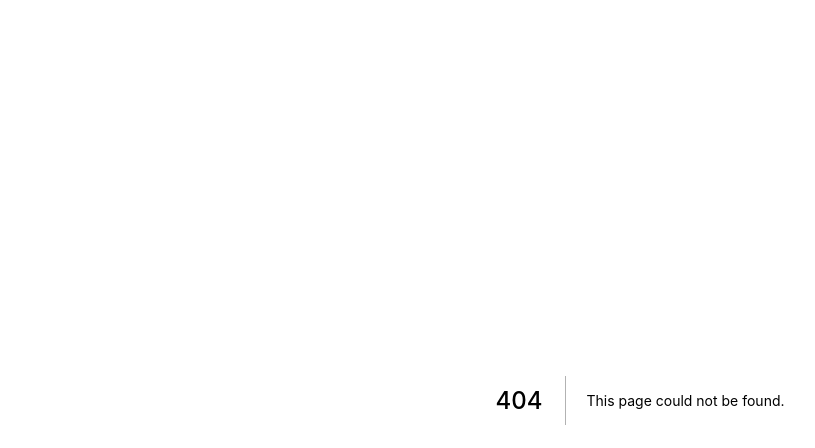
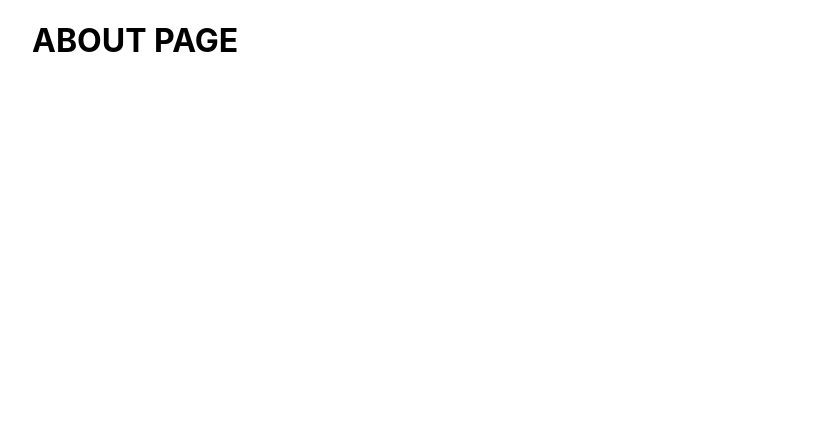
Before and after one commit to huseyinbattal/next.js-vercel, a Next.js app: page /about in a window 1280 px wide. Before the commit this address had no page. Shown: the top 448 px of the page, without its empty margins (0-815 px from the left). Built offline with nearby package versions, Linux system fonts and the light colour scheme.

Commit message:
change css style

```diff
--- a/next.config.js
+++ b/next.config.js
@@ -2,6 +2,6 @@
 const nextConfig = {
   reactStrictMode: true,
   swcMinify: true,
-}
+};
 
-module.exports = nextConfig
+module.exports = nextConfig;
--- a/package.json
+++ b/package.json
@@ -5,7 +5,7 @@
   "scripts": {
     "dev": "next dev",
     "build": "next build",
-    "start": "next start",
+    "start": "next start -p 5000",
     "lint": "next lint"
   },
   "dependencies": {
--- /dev/null
+++ b/pages/about.js
@@ -0,0 +1,16 @@
+import Head from 'next/head'
+import Image from 'next/image'
+import styles from '../styles/Home.module.css'
+
+export default function About() {
+  return (
+    <div className={styles.container}>
+      <Head>
+        <title>About Page</title>
+        <meta name="description" content="Generated by create next app" />
+        <link rel="icon" href="/favicon.ico" />
+          </Head>
+          <h1>ABOUT PAGE</h1>
+    </div>
+  )
+}
--- a/styles/Home.module.css
+++ b/styles/Home.module.css
@@ -112,6 +112,7 @@
   .grid {
     width: 100%;
     flex-direction: column;
+    color: red;
   }
 }
 
```
